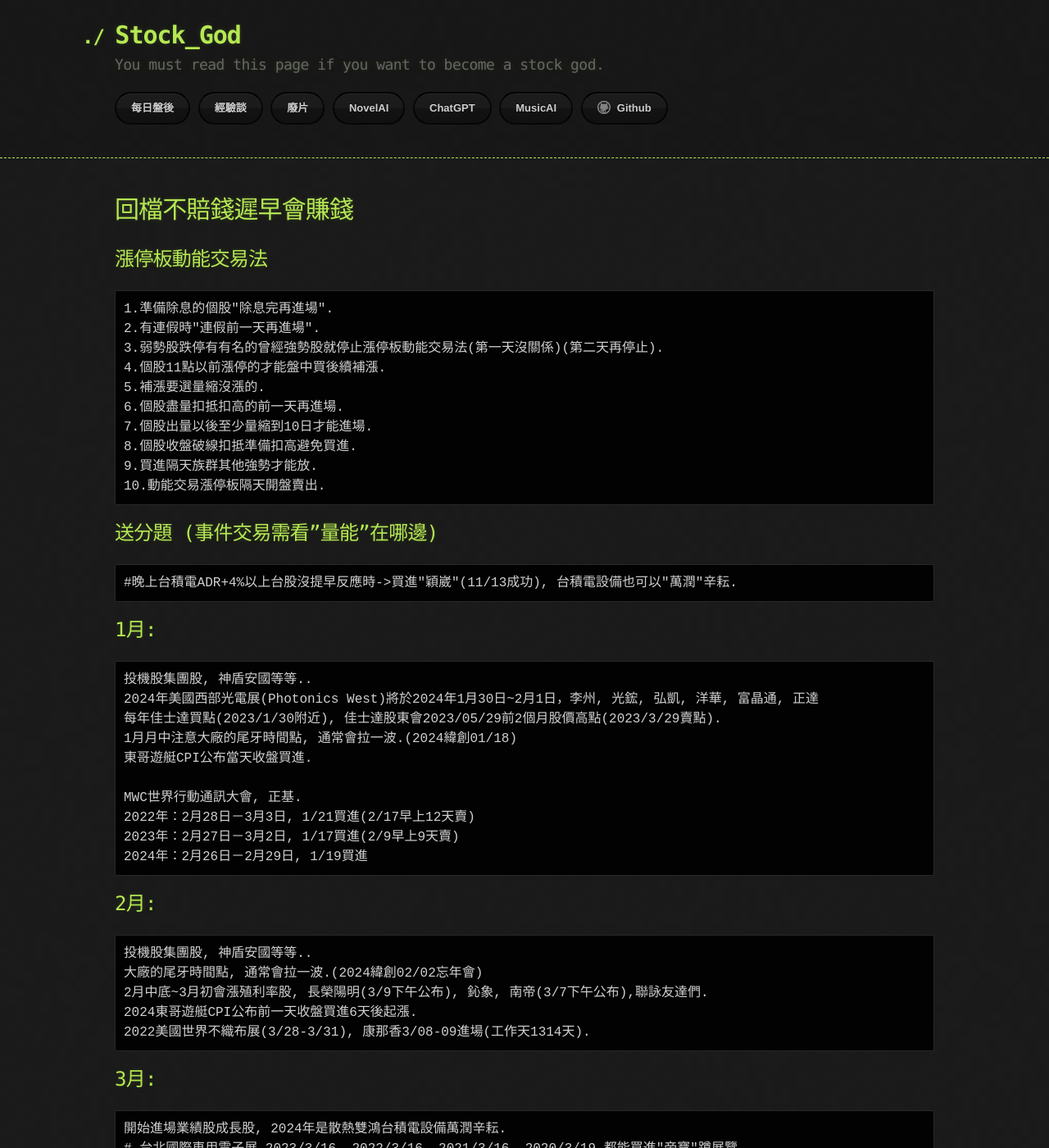
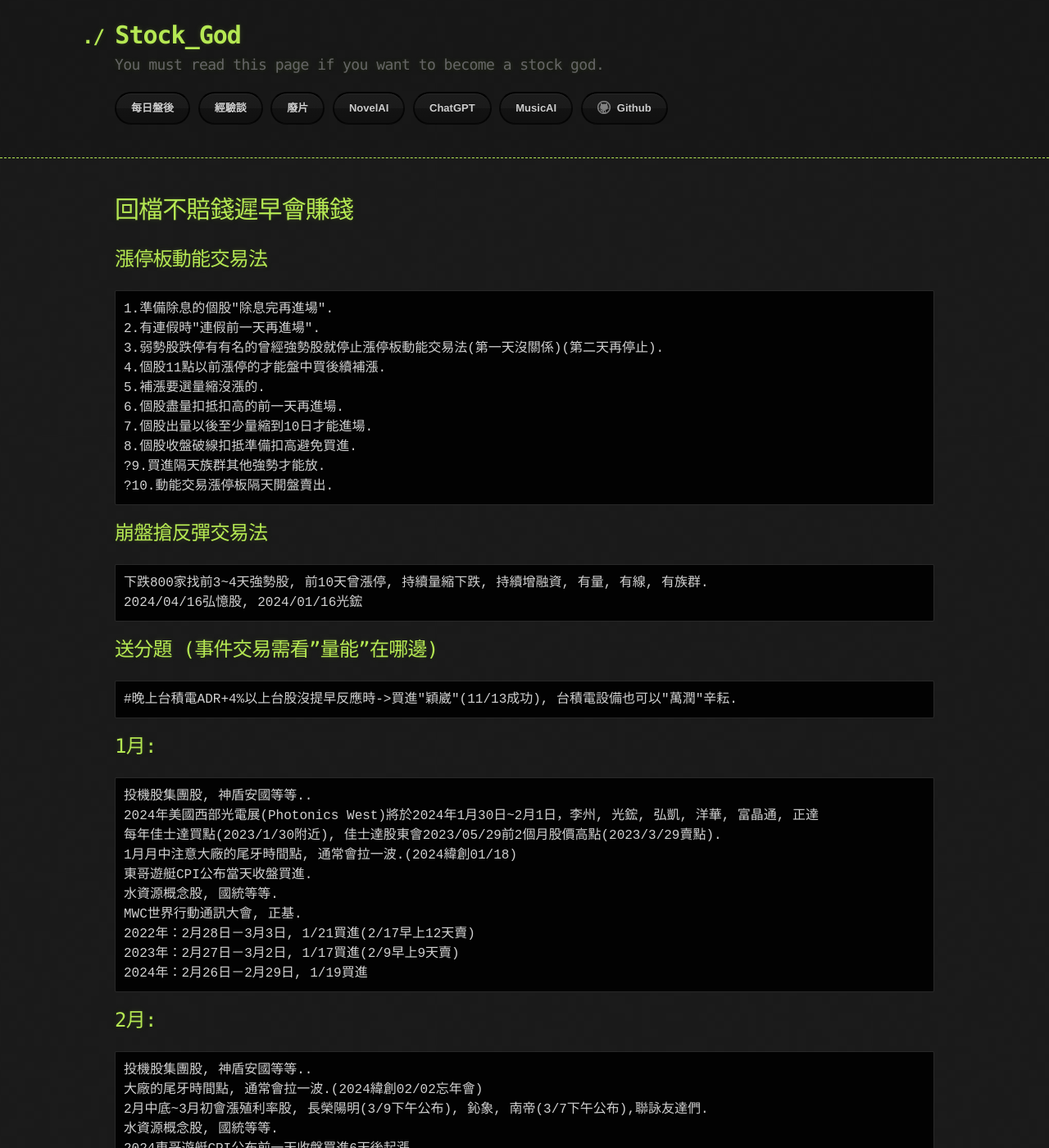
Before and after one commit to lepg5487/Stock_God, a Jekyll site: the page built from experience.md, in a window 1280 px wide and 1400 px high. Shown: the whole window at 82% size. Built offline with Jekyll 4.4.1, drawn with Linux system fonts in a browser that asks for light colours; our own code applies the rules of GitHub Pages for plain Markdown files; some of the changed text lies outside the part shown.

Commit message:
Update experience.md

````diff
--- a/experience.md
+++ b/experience.md
@@ -12,8 +12,13 @@
 6.個股盡量扣抵扣高的前一天再進場.
 7.個股出量以後至少量縮到10日才能進場.
 8.個股收盤破線扣抵準備扣高避免買進.
-9.買進隔天族群其他強勢才能放.
-10.動能交易漲停板隔天開盤賣出.
+?9.買進隔天族群其他強勢才能放.
+?10.動能交易漲停板隔天開盤賣出.
+```
+## 崩盤搶反彈交易法
+```
+下跌800家找前3~4天強勢股, 前10天曾漲停, 持續量縮下跌, 持續增融資, 有量, 有線, 有族群.
+2024/04/16弘憶股, 2024/01/16光鋐
 ```
 ## 送分題 (事件交易需看"量能"在哪邊)
 ```
@@ -26,7 +31,7 @@
 每年佳士達買點(2023/1/30附近), 佳士達股東會2023/05/29前2個月股價高點(2023/3/29賣點).
 1月月中注意大廠的尾牙時間點, 通常會拉一波.(2024緯創01/18)
 東哥遊艇CPI公布當天收盤買進.
-
+水資源概念股, 國統等等.
 MWC世界行動通訊大會, 正基.
 2022年：2月28日－3月3日, 1/21買進(2/17早上12天賣)
 2023年：2月27日－3月2日, 1/17買進(2/9早上9天賣)
@@ -37,6 +42,7 @@
 投機股集團股, 神盾安國等等..
 大廠的尾牙時間點, 通常會拉一波.(2024緯創02/02忘年會)
 2月中底~3月初會漲殖利率股, 長榮陽明(3/9下午公布), 鈊象, 南帝(3/7下午公布),聯詠友達們.
+水資源概念股, 國統等等.
 2024東哥遊艇CPI公布前一天收盤買進6天後起漲.
 2022美國世界不織布展(3/28-3/31), 康那香3/08-09進場(工作天1314天).
 ```
````
